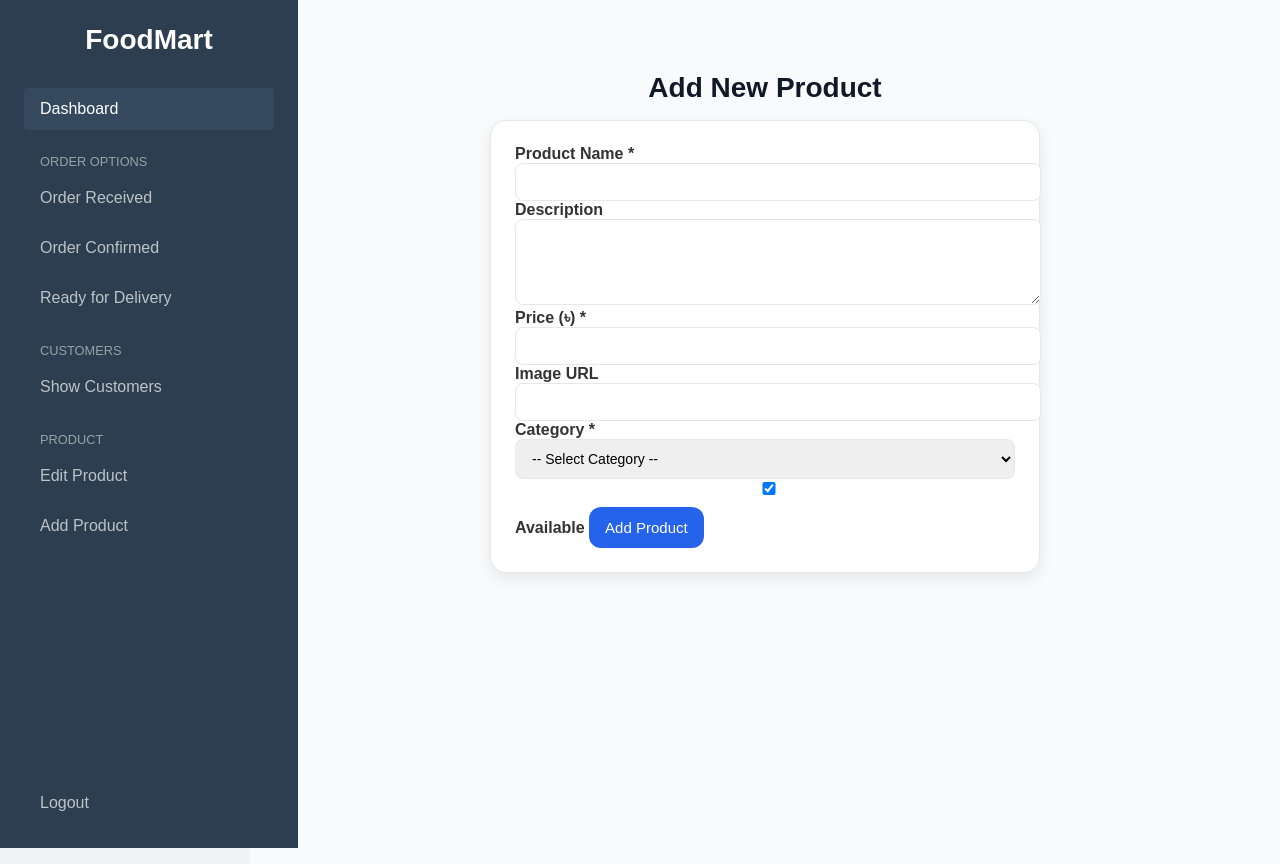
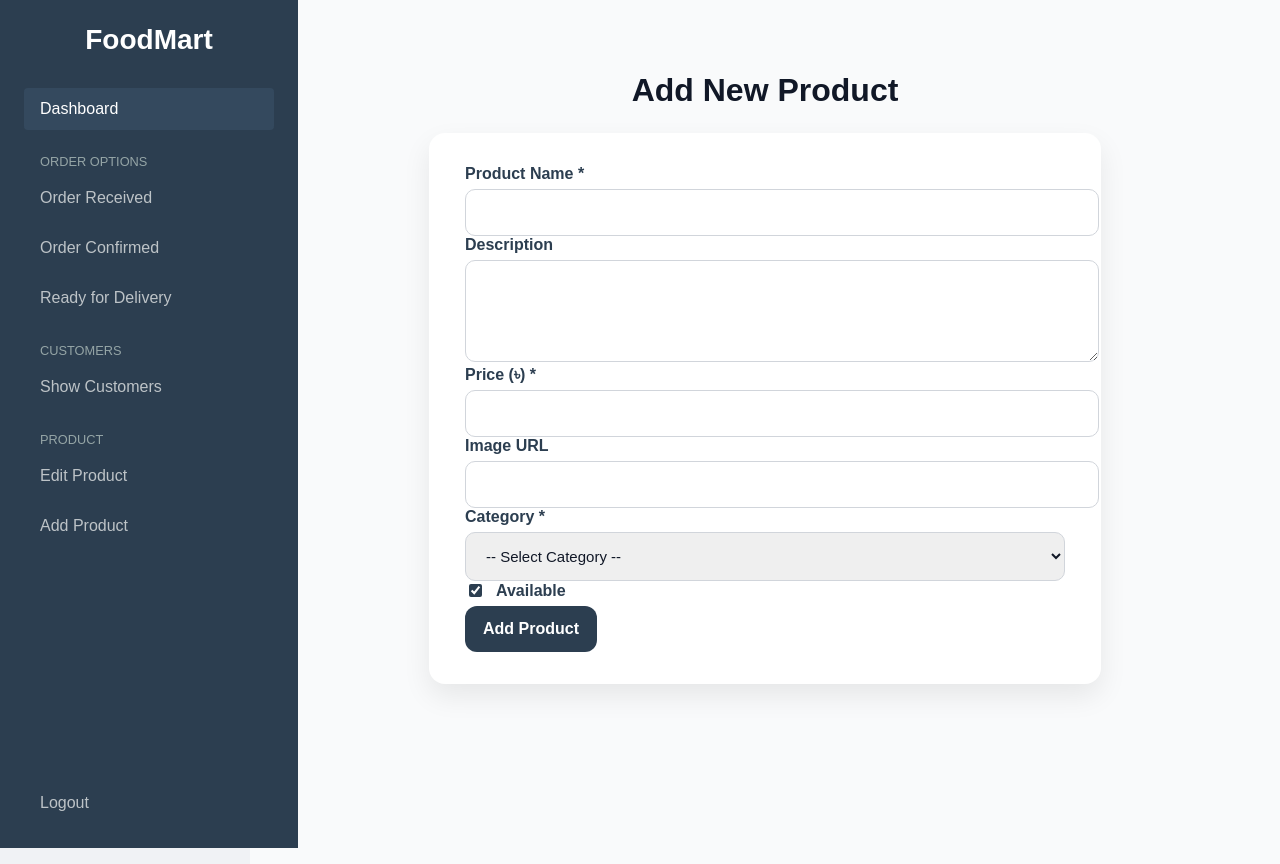
Before and after one commit to ishayanalam/FoodMart, a PHP site: page /admin_addProduct.php in a window 1280 px wide. Run offline with PHP 8.4, Linux system fonts and the light colour scheme; the visitor is signed in with stand-in values (Sample User, id 1); data comes from the database, SQL or seed files in the repository.

Commit message:
css issue fixed

```diff
--- a/admin_addProduct.php
+++ b/admin_addProduct.php
@@ -31,60 +31,113 @@
 <?php include 'components/admin/admin_header.php'; ?>
 
 <style>
+/* -------------------- MODERN ADD PRODUCT CSS -------------------- */
 .page-heading {
     text-align: center;
-        font-size: 28px;
+    font-size: 32px;
     font-weight: 700;
-        margin: 40px 0 16px 0;
+    margin: 40px 0 24px 0;
     color: #111827;
 }
 
 .form-container {
-        width: 500px;
+    max-width: 600px;
     margin: 0 auto 40px auto;
-        padding: 24px;
-        border: 1px solid #e5e7eb;
+    padding: 32px 36px;
     border-radius: 16px;
-        background: #fff;
-        box-shadow: 0 6px 16px rgba(0,0,0,0.08);
+    background: #ffffff;
+    box-shadow: 0 12px 28px rgba(0, 0, 0, 0.08);
     display: flex;
     flex-direction: column;
-        gap: 16px;
+    gap: 22px;
+    transition: transform 0.2s, box-shadow 0.2s;
+}
+
+.form-container:hover {
+    transform: translateY(-3px);
+    box-shadow: 0 16px 32px rgba(0, 0, 0, 0.12);
+}
+
+.form-container label {
+    font-weight: 600;
+    margin-bottom: 6px;
+    color: #2c3e50; /* Primary accent color */
+    display: flex;
+    align-items: center;
+    gap: 6px;
+}
+
+.input-icon-wrapper {
+    position: relative;
+    width: 100%;
+}
+
+.input-icon-wrapper i {
+    position: absolute;
+    left: 14px;
+    top: 50%;
+    transform: translateY(-50%);
+    color: #9ca3af;
+}
+
+.input-icon-wrapper input,
+.input-icon-wrapper textarea,
+.input-icon-wrapper select {
+    padding-left: 36px;
 }
 
 .form-container input,
 .form-container textarea,
 .form-container select {
     width: 100%;
-        padding: 10px 12px;
-        border: 1px solid #e5e7eb;
-        border-radius: 8px;
-        font-size: 14px;
+    padding: 14px 16px;
+    border: 1px solid #d1d5db;
+    border-radius: 10px;
+    font-size: 15px;
+    color: #111827;
+    transition: border-color 0.2s, box-shadow 0.2s;
 }
 
-    .form-container label {
-        font-weight: 600;
-        margin-bottom: 4px;
+.form-container input:focus,
+.form-container textarea:focus,
+.form-container select:focus {
+    outline: none;
+    border-color: #2c3e50;
+    box-shadow: 0 0 0 2px rgba(37, 99, 235, 0.2);
+}
+
+input[type="checkbox"] {
+    width: auto;
+    margin-right: 8px;
+    accent-color: #2c3e50;
 }
 
 .button-submit {
-        padding: 12px 16px;
+    padding: 14px 18px;
     border-radius: 12px;
     border: none;
-        background: #2563eb;
+    background: #2c3e50;
     color: white;
-        font-size: 15px;
+    font-size: 16px;
+    font-weight: 600;
     cursor: pointer;
-        margin-top: 8px;
+    transition: background 0.3s, transform 0.2s;
+}
+
+.button-submit:hover {
+    background: #1d4ed8;
+    transform: translateY(-2px);
 }
 
 .message {
-        padding: 12px;
+    padding: 14px 16px;
     border-radius: 12px;
     background: #fef3c7;
     color: #92400e;
     font-weight: 500;
     text-align: center;
+    border: 1px solid #fcd34d;
+    box-shadow: 0 4px 10px rgba(0, 0, 0, 0.05);
 }
 </style>
 
@@ -96,26 +149,37 @@
 
         <div class="form-container">
             <?php if ($message) echo "<div class='message'>{$message}</div>"; ?>
+
             <form method="post">
-                <label for="name">Product Name *</label>
+                <div class="input-icon-wrapper">
+                    <label for="name"><i class="fas fa-utensils"></i> Product Name *</label>
                     <input type="text" name="name" id="name" required>
+                </div>
 
-                <label for="description">Description</label>
+                <div class="input-icon-wrapper">
+                    <label for="description"><i class="fas fa-align-left"></i> Description</label>
                     <textarea name="description" id="description" rows="4"></textarea>
+                </div>
 
-                <label for="price">Price (৳) *</label>
+                <div class="input-icon-wrapper">
+                    <label for="price"><i class="fas fa-money-bill-wave"></i> Price (৳) *</label>
                     <input type="number" name="price" id="price" step="0.01" required>
+                </div>
 
-                <label for="image_url">Image URL</label>
+                <div class="input-icon-wrapper">
+                    <label for="image_url"><i class="fas fa-image"></i> Image URL</label>
                     <input type="text" name="image_url" id="image_url">
+                </div>
 
-                <label for="category_id">Category *</label>
+                <div class="input-icon-wrapper">
+                    <label for="category_id"><i class="fas fa-list"></i> Category *</label>
                     <select name="category_id" id="category_id" required>
                         <option value="">-- Select Category --</option>
                         <?php while ($cat = $categories->fetch_assoc()): ?>
                             <option value="<?php echo $cat['category_id']; ?>"><?php echo htmlspecialchars($cat['name']); ?></option>
                         <?php endwhile; ?>
                     </select>
+                </div>
 
                 <label>
                     <input type="checkbox" name="is_available" checked> Available
```
Lines whose indentation alone changed are shown as unchanged.
